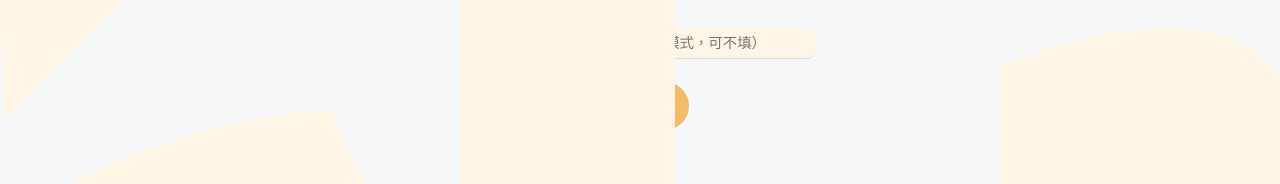
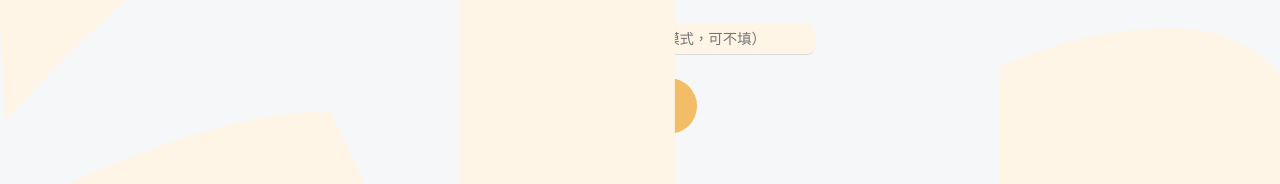
Before and after one commit to rHyThM3294/morning-farm, a Vue app: page /admin/login in a window 1280 px wide. Shown: the part 482-666 px from the top of the page. Built offline with nearby package versions, Linux system fonts and the light colour scheme.

Commit message:
修改登入按鈕樣式

```diff
--- a/src/views/admin/AdminLoginView.vue
+++ b/src/views/admin/AdminLoginView.vue
@@ -133,11 +133,11 @@ button {
 .login {
   background: var(--mainColor);
   color: var(--white);
-  padding: 0.75em 2em;
+  padding: 1em 2.5em;
   border-radius: var(--radiusLarge);
   font-size: 1em;
-  font-weight: 600;
   letter-spacing: 0.05em;
+  transition: var(--transitionNormal);
 }
 .backHome {
   background: transparent;
@@ -147,25 +147,24 @@ button {
   padding: 0.3em 0;
 }
 
-@media screen and (min-width: 768px) {
-  .container {
+@media(width > 768px){
+  .container{
     max-width: 480px;
   }
-  .enterAccount,
-  .enterPassword {
+  .enterAccount,.enterPassword{
     flex-flow: row nowrap;
     justify-content: center;
     align-items: center;
   }
-  label {
+  label{
     text-align: right;
     flex-shrink: 0;
   }
-  .login:hover {
-    opacity: 0.85;
-    transform: translateY(-1px);
+  .login:hover{
+    color: var(--mainColor);
+    background-color: var(--backgroundColor);
   }
-  .backHome:hover {
+  .backHome:hover{
     color: var(--mainColor);
   }
 }
```
